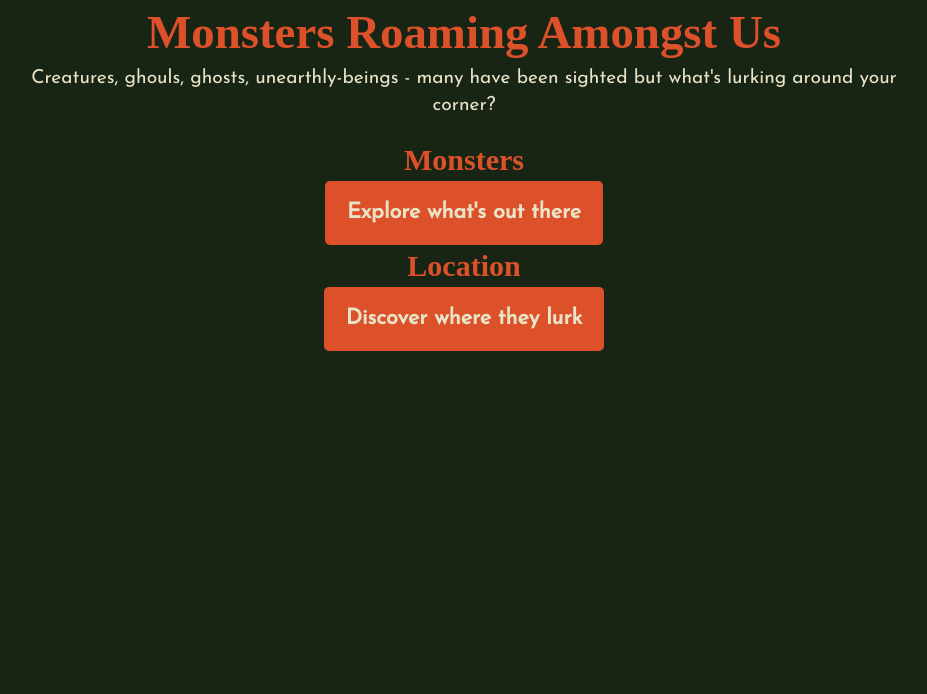
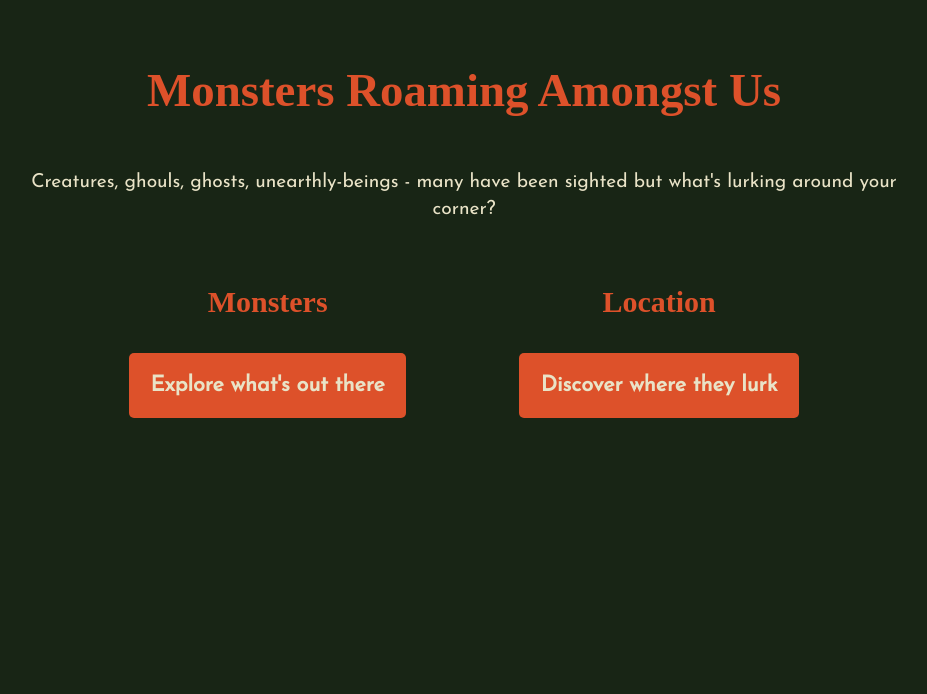
Before and after one commit to the-bombers/jaeger, a Django app: page / in a window 1280 px wide. Shown: the top 694 px of the page, without its empty margins (176-1103 px from the left). Run offline with Django 3.2, Linux system fonts and the light colour scheme; some web fonts are replaced.

Commit message:
layout styles

```diff
--- a/jaegerserver/static/jaegerserver/app.css
+++ b/jaegerserver/static/jaegerserver/app.css
@@ -23,6 +23,7 @@ h1, h2, h3, h4, h5, h6 {
     font-family: 'IM Fell English SC', serif;
     margin: 0;
     color: var(--orangeAccent);
+    padding-bottom: 1em;
 }
 
 p {
@@ -104,6 +105,14 @@ h3 {
     text-align: center;
 }
 
+.home-content {
+    padding: 2em 0;
+}
+
+.home-card {
+    padding-bottom: 2em;
+}
+
 /* ----- Media Queries ----- */
 
 @media (min-width: 700px) {
@@ -118,5 +127,11 @@ h3 {
     .content-container {
         width: 70%;
         max-width: 1200px;
+        padding: 3em 0;
+    }
+
+    .home-content {
+        display: flex;
+        justify-content: space-evenly;
     }
 }
--- a/jaegerserver/templates/jaegerserver/index.html
+++ b/jaegerserver/templates/jaegerserver/index.html
@@ -8,15 +8,17 @@
 <div class="content-container">
     <h1>Monsters Roaming Amongst Us</h1>
     <p>Creatures, ghouls, ghosts, unearthly-beings - many have been sighted but what's lurking around your corner?</p>
-    <div>
+    <div class="home-content">
+        <div class="home-card">
             <h2>Monsters</h2>
             <!-- insert monster image -->
             <button class="btn btn-primary">Explore what's out there</button>
         </div>
-    <div>
+        <div class="home-card">
             <h2>Location</h2>
             <!-- insert location image -->
             <button class="btn btn-primary">Discover where they lurk</button>
         </div>
     </div>
+</div>
 {% endblock %}
```
Lines whose indentation alone changed are shown as unchanged.
